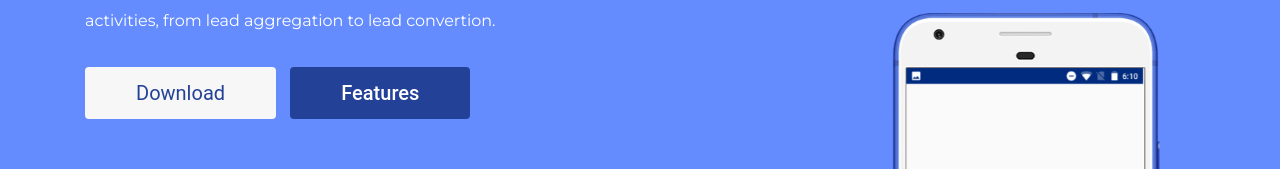
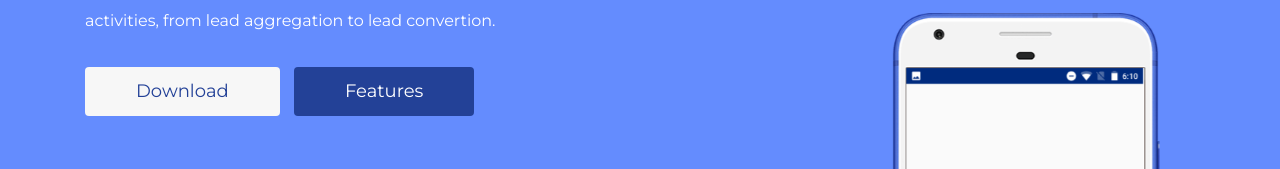
Before and after one commit to salesflowai/salesflowai.github.io, a plain HTML site: page index.html in a window 1280 px wide. Shown: the part 387-556 px from the top of the page. Drawn offline with Linux system fonts and the light colour scheme.

Commit message:
added content in section

```diff
--- a/css/style.css
+++ b/css/style.css
@@ -119,23 +119,23 @@ html {
 }
 
 .tk5co-hero-inner .download-btn-first {
-  font: 400 20px/30px Roboto, sans-serif;
+
   padding: 10px 50px;
-  font-weight: 500;
+  font-size: 18px;
+  font-weight: 400;
   color: #234197;
-  font: 400 20px/30px Roboto, sans-serif;
-  /* color: #4dc4e8; */
-  /* text-transform: capitalize; */
+  /* font: 400 20px/30px Roboto, sans-serif; */
+
   position: relative;
   /* margin: 0 0 25px; */
   /* display: block; */
 }
 
 .tk5co-hero-inner .features-btn-first {
-  font: 400 20px/30px Roboto, sans-serif;
+  /* font: 400 20px/30px Roboto, sans-serif; */
   padding: 10px 50px;
+  font-size: 18px;
   font-weight: 400;
-  font-weight: 500;
   background: #234197;
   color: #fff;
   margin-left: 10px;
@@ -1209,7 +1209,7 @@ html {
 }
 
 /* new media q */
- @media screen and (max-width: 767px) {
+@media screen and (max-width: 767px) {
   .tk5co-hero-inner .download-btn-first {
     width: 100%;
     margin: 0 0 25px;
@@ -1330,4 +1330,6 @@ html {
 .solutions-sec .services-area .text p,
 .solutions-sec .services-area .text ul li {
   font: 400 16px/28px Roboto, sans-serif
-} */
+}
+
+*/
```
